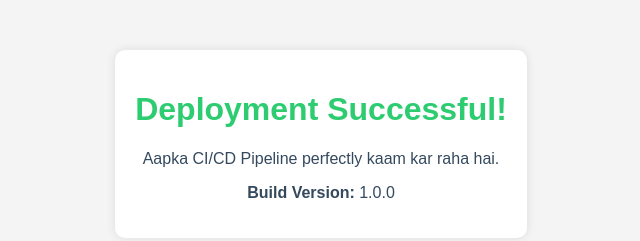
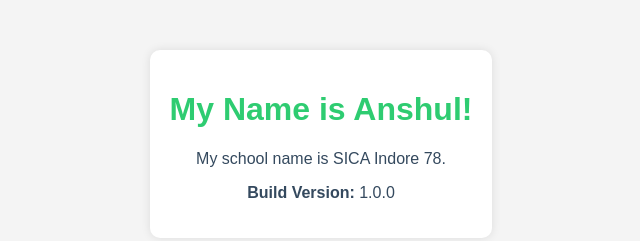
Before and after one commit to ashok2078/jenkins-terraform-test, a plain HTML site: page index.html in a window 1280 px wide. Shown: the whole page, without its empty margins (319-959 px from the left). Drawn offline with Linux system fonts and the light colour scheme.

Commit message:
Update index.html

```diff
--- a/index.html
+++ b/index.html
@@ -11,8 +11,8 @@
 </head>
 <body>
     <div class="container">
-        <h1>Deployment Successful!</h1>
-        <p>Aapka CI/CD Pipeline perfectly kaam kar raha hai.</p>
+        <h1>My Name is Anshul!</h1>
+        <p>My school name is SICA Indore 78.</p>
         <p><b>Build Version:</b> 1.0.0</p>
     </div>
 </body>
```
